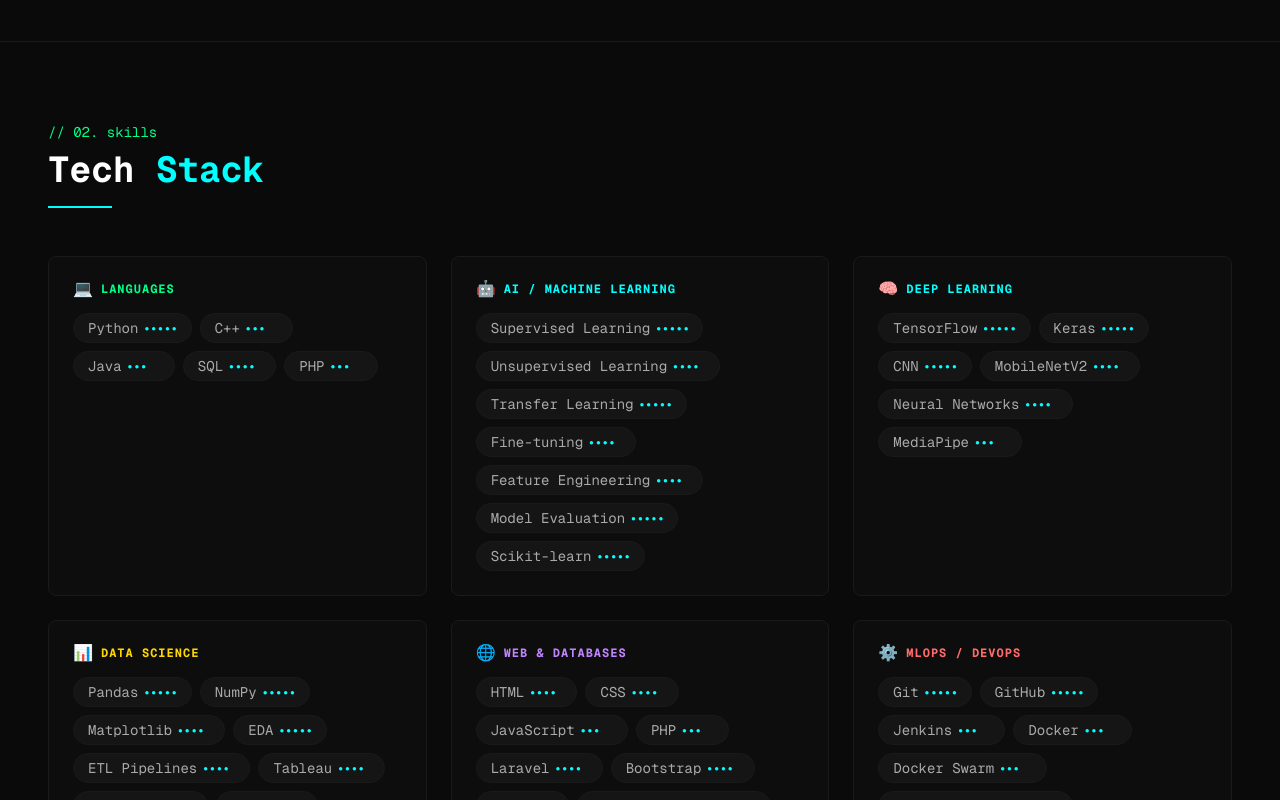
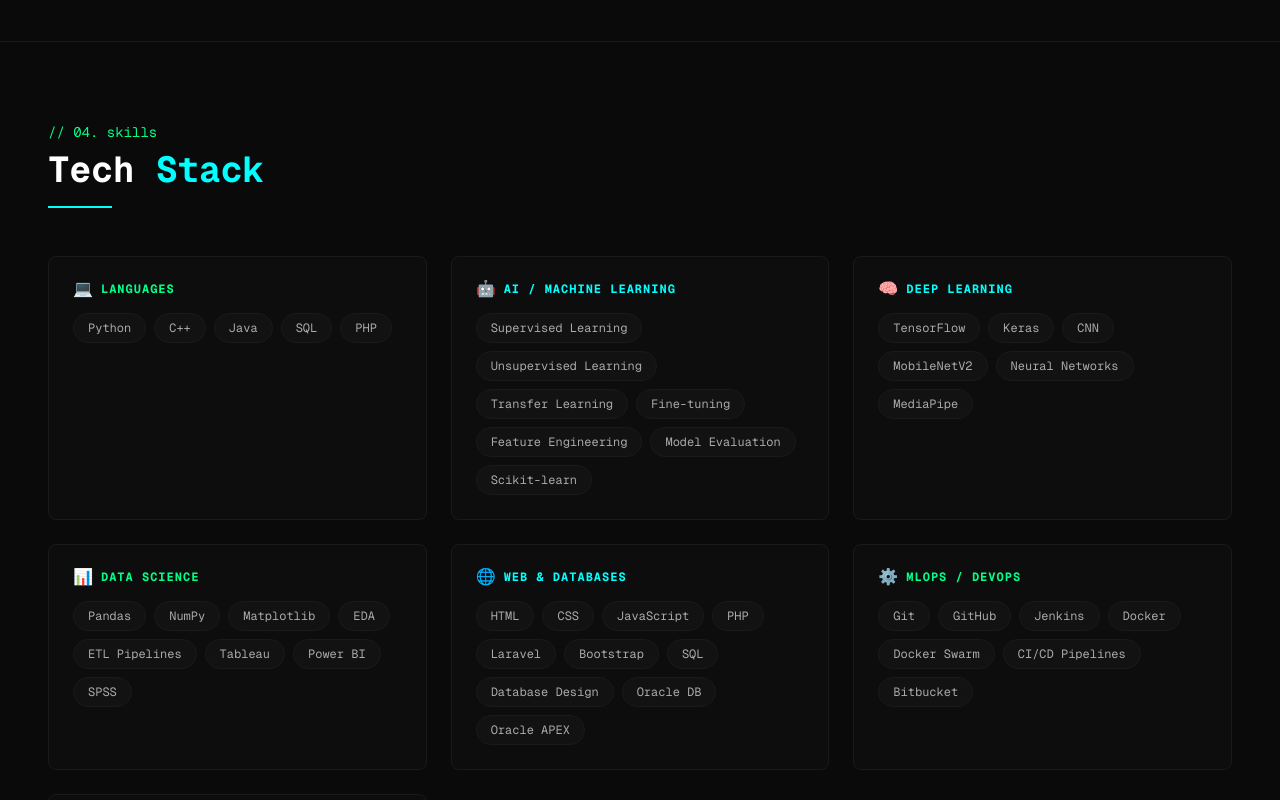
Before and after one commit to AdeelAsghar11/personal-portfolio, a Next.js app: page / in a window 1280 px wide. Shown: the part 1240-2040 px from the top of the page. Built offline with nearby package versions, Linux system fonts and the light colour scheme.

Commit message:
feat: create dedicated Education section and clean up subjective Skills ratings

```diff
--- /dev/null
+++ b/components/Education.tsx
@@ -0,0 +1,117 @@
+"use client";
+
+import profile from "@/data/profile.json";
+
+export default function Education() {
+  return (
+    <section id="education">
+      <div className="w-full px-12 py-20">
+        <div style={{ marginBottom: "48px" }}>
+          <p className="font-mono text-sm" style={{ color: "var(--accent-green)", marginBottom: "8px" }}>
+            // 02. education
+          </p>
+          <h2
+            className="font-mono font-bold text-3xl md:text-4xl"
+            style={{ color: "var(--text-primary)" }}
+          >
+            Academic <span style={{ color: "var(--accent-cyan)" }}>Journey</span>
+          </h2>
+          <div style={{ width: "64px", height: "2px", background: "var(--accent-cyan)", marginTop: "16px" }} />
+        </div>
+
+        <div className="grid grid-cols-1 md:grid-cols-[1.2fr_0.8fr] gap-8 md:gap-16 items-stretch">
+          {/* LEFT: School & Program Details */}
+          <div
+            style={{
+              background: "var(--bg-secondary)",
+              border: "1px solid var(--border-color)",
+              borderRadius: "8px",
+              padding: "32px",
+              display: "flex",
+              flexDirection: "column",
+              justifyContent: "center"
+            }}
+          >
+            <div className="flex gap-4 items-start mb-6">
+              <span style={{ fontSize: "24px", marginTop: "2px" }}>🎓</span>
+              <div>
+                <h3 className="font-mono font-bold text-xl" style={{ color: "var(--text-primary)" }}>
+                  {profile.degree}
+                </h3>
+                <p className="font-mono text-sm" style={{ color: "var(--accent-cyan)", marginTop: "4px" }}>
+                  {profile.university}
+                </p>
+              </div>
+            </div>
+
+            <div
+              className="border-t font-mono text-sm"
+              style={{ borderColor: "var(--border-color)", paddingTop: "20px", display: "flex", flexDirection: "column", gap: "12px" }}
+            >
+              <div style={{ display: "flex", justifyContent: "space-between", flexWrap: "wrap", gap: "8px" }}>
+                <span style={{ color: "var(--text-secondary)" }}>Semester:</span>
+                <span style={{ color: "var(--text-primary)", fontWeight: "bold" }}>{profile.semester}</span>
+              </div>
+              <div style={{ display: "flex", justifyContent: "space-between", flexWrap: "wrap", gap: "8px" }}>
+                <span style={{ color: "var(--text-secondary)" }}>Expected Graduation:</span>
+                <span style={{ color: "var(--text-primary)", fontWeight: "bold" }}>{profile.expectedGrad}</span>
+              </div>
+              <div style={{ display: "flex", justifyContent: "space-between", flexWrap: "wrap", gap: "8px" }}>
+                <span style={{ color: "var(--text-secondary)" }}>Status:</span>
+                <span style={{ color: "var(--accent-green)", fontWeight: "bold" }}>Active Undergraduate</span>
+              </div>
+            </div>
+          </div>
+
+          {/* RIGHT: Standout CGPA Metric Card */}
+          <div
+            style={{
+              background: "radial-gradient(circle at top right, rgba(0, 255, 136, 0.05), transparent 70%), var(--bg-secondary)",
+              border: "1px solid var(--border-color)",
+              borderRadius: "8px",
+              padding: "32px",
+              display: "flex",
+              flexDirection: "column",
+              alignItems: "center",
+              justifyContent: "center",
+              textAlign: "center"
+            }}
+          >
+            <span className="font-mono text-xs uppercase tracking-wider mb-2" style={{ color: "var(--text-secondary)" }}>
+              Cumulative GPA
+            </span>
+            <div
+              className="font-mono font-bold"
+              style={{
+                fontSize: "56px",
+                lineHeight: 1,
+                color: "var(--accent-green)",
+                textShadow: "0 0 30px rgba(0, 255, 136, 0.15)",
+                margin: "12px 0"
+              }}
+            >
+              3.83
+            </div>
+            <div className="w-16 h-[1px] bg-neutral-800 my-2" />
+            <span className="font-mono text-sm" style={{ color: "var(--text-primary)", fontWeight: "bold" }}>
+              Scale: 4.00
+            </span>
+            <div
+              style={{
+                marginTop: "20px",
+                padding: "8px 16px",
+                background: "rgba(0, 255, 255, 0.05)",
+                border: "1px solid rgba(0, 255, 255, 0.15)",
+                borderRadius: "4px"
+              }}
+            >
+              <p className="font-mono text-xs" style={{ color: "var(--accent-cyan)", fontWeight: "bold" }}>
+                🏆 Academic Excellence Scholar
+              </p>
+            </div>
+          </div>
+        </div>
+      </div>
+    </section>
+  );
+}
--- a/components/Skills.tsx
+++ b/components/Skills.tsx
@@ -6,30 +6,11 @@
   Languages: "var(--accent-green)",
   "AI / Machine Learning": "var(--accent-cyan)",
   "Deep Learning": "var(--accent-cyan)",
-  "Data Science": "#FFD700",
-  "Web & Databases": "#C084FC",
-  "MLOps / DevOps": "#FF6B6B",
-  "Deployment & Tools": "#38BDF8",
+  "Data Science": "var(--accent-green)",
+  "Web & Databases": "var(--accent-cyan)",
+  "MLOps / DevOps": "var(--accent-green)",
+  "Deployment & Tools": "var(--accent-cyan)",
 };
-
-function DotRating({ level }: { level: number }) {
-  return (
-    <span style={{ display: "inline-flex", gap: "2px", alignItems: "center", marginLeft: "6px" }}>
-      {Array.from({ length: 5 }, (_, i) => (
-        <span
-          key={i}
-          style={{
-            color: i < level ? "var(--accent-cyan)" : "var(--border-color)",
-            fontSize: "8px",
-            lineHeight: 1,
-          }}
-        >
-          {i < level ? "●" : "○"}
-        </span>
-      ))}
-    </span>
-  );
-}
 
 export default function Skills() {
   return (
@@ -37,7 +18,7 @@
       <div className="w-full px-12 py-20">
         <div style={{ marginBottom: "48px" }}>
           <p className="font-mono text-sm" style={{ color: "var(--accent-green)", marginBottom: "8px" }}>
-            // 02. skills
+            // 04. skills
           </p>
           <h2
             className="font-mono font-bold text-3xl md:text-4xl"
@@ -65,9 +46,13 @@
                   border: "1px solid var(--border-color)",
                   borderRadius: "8px",
                   padding: "24px",
+                  display: "flex",
+                  flexDirection: "column",
+                  gap: "16px"
                 }}
               >
-                <div style={{ display: "flex", alignItems: "center", gap: "8px", marginBottom: "16px" }}>
+                {/* Category Header */}
+                <div style={{ display: "flex", alignItems: "center", gap: "8px" }}>
                   <span style={{ fontSize: "16px", lineHeight: 1 }}>{category.icon}</span>
                   <h3
                     className="font-mono font-bold text-xs uppercase"
@@ -77,23 +62,35 @@
                   </h3>
                 </div>
 
+                {/* Skill Pills Cloud */}
                 <div style={{ display: "flex", flexWrap: "wrap", gap: "8px" }}>
                   {category.skills.map((skill) => (
                     <span
                       key={skill.name}
-                      className="font-mono text-sm"
+                      className="font-mono text-xs transition-all duration-200"
                       style={{
                         display: "inline-flex",
                         alignItems: "center",
-                        background: "rgba(255,255,255,0.03)",
+                        background: "rgba(255,255,255,0.02)",
                         border: "1px solid var(--border-color)",
                         borderRadius: "20px",
-                        padding: "4px 14px",
+                        padding: "6px 14px",
                         color: "var(--text-secondary)",
+                        cursor: "default",
+                        transition: "all 0.2s ease"
+                      }}
+                      onMouseEnter={(e) => {
+                        (e.currentTarget as HTMLElement).style.borderColor = color;
+                        (e.currentTarget as HTMLElement).style.color = "var(--text-primary)";
+                        (e.currentTarget as HTMLElement).style.background = `color-mix(in srgb, ${color} 8%, transparent)`;
+                      }}
+                      onMouseLeave={(e) => {
+                        (e.currentTarget as HTMLElement).style.borderColor = "var(--border-color)";
+                        (e.currentTarget as HTMLElement).style.color = "var(--text-secondary)";
+                        (e.currentTarget as HTMLElement).style.background = "rgba(255,255,255,0.02)";
                       }}
                     >
                       {skill.name}
-                      <DotRating level={skill.level} />
                     </span>
                   ))}
                 </div>
```
